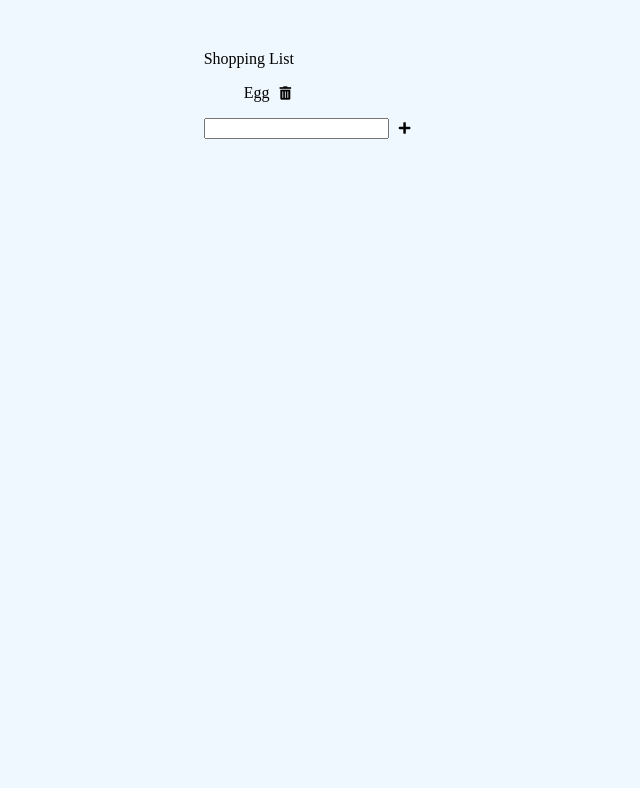
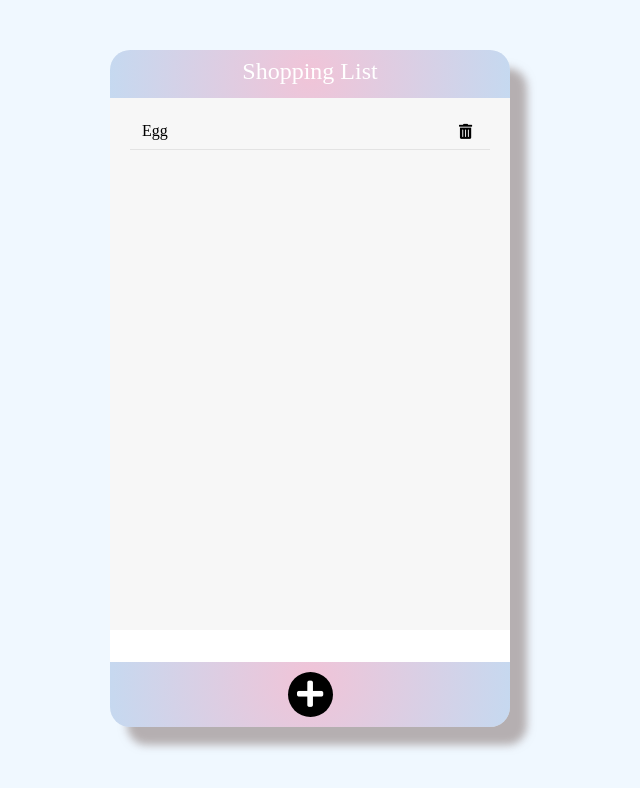
Before and after one commit to kimmsoll/shopping-list-js, a plain HTML site: page index.html in a window 1280 px wide. Shown: the whole page, without its empty margins (330-970 px from the left). Drawn offline with Linux system fonts and the light colour scheme.

Commit message:
change styles.css

```diff
--- a/index.html
+++ b/index.html
@@ -19,6 +19,7 @@
                         <i class="fas fa-trash-alt"></i>
                     </button>
                 </div>
+                <div class="item__divider"></div>
             </li>
         </ul>
         <footer  class="footer">
--- a/styles.css
+++ b/styles.css
@@ -1,65 +1,105 @@
+* {
+  box-sizing: border-box;
+}
+
+ul {
+  padding: 0;
+}
+
+button {
+  border: none;
+  background: transparent;
+  outline: none;
+}
+
 body {
   background-color: aliceblue;
+  text-align: center;
   margin: 0;
   padding: 50px;
   display: flex;
   justify-content: center;
 }
 
-h2 {
-  margin: 10px;
-  color: white;
-  display: block;
-  text-align: center;
+.list {
+  width: 400px;
+  margin: auto;
+  background-color: #f7f7f7;
+  border-radius: 20px;
+  box-shadow: 17px 18px 9px 0px rgba(161, 151, 151, 0.75);
 }
 
-.screen {
-  box-sizing: border-box;
-  display: flex;
-  align-items: center;
-  flex-direction: column;
-  width: 400px;
-  height: 700px;
-  border-radius: 17px;
-  background-image: linear-gradient(
-    to right,
-    rgb(179, 189, 230),
-    rgba(134, 253, 232, 0.8)
+.header {
+  height: 48px;
+  padding: 8px;
+  font-size: 24px;
+  background: radial-gradient(
+    circle,
+    rgba(238, 174, 202, 0.7) 0%,
+    rgba(148, 187, 233, 0.5) 100%
   );
+  border-radius: 20px 20px 0 0;
+  color: white;
 }
 
-.listBox {
-  box-sizing: border-box;
-  padding: 10px 30px 0px 0px;
-  width: 100%;
-  height: 600px;
-  background-color: rgb(239, 251, 255);
-  overflow: hidden;
+.items {
+  height: 500px;
+  overflow-y: auto;
 }
 
-li {
+.item {
   display: flex;
   justify-content: space-between;
+  padding: 8px 32px;
 }
 
-button {
-  border-style: none;
-  background-color: transparent;
+.item__delete {
+  font-size: 15px;
+  cursor: pointer;
+  transition: all 300ms ease-in;
 }
 
-.itemForm {
-  border-style: none;
-  width: 397px;
-  height: 30px;
+.item__delete:hover {
+  color: rgb(211, 0, 98);
+  transform: scale(1.1);
 }
 
-.plusBtn {
+.item__divider {
+  width: 90%;
+  height: 1px;
+  background-color: rgba(211, 211, 211, 0.548);
+  margin: auto;
+}
+
+.footer {
+  background: radial-gradient(
+    circle,
+    rgba(238, 174, 202, 0.7) 0%,
+    rgba(148, 187, 233, 0.5) 100%
+  );
+  border-radius: 0 0 20px 20px;
+}
+
+.footer__input {
+  width: 100%;
+  height: 32px;
+  outline: none;
+  border: none;
+  font-size: 18px;
+  padding: 0 16px;
+}
+
+.footer__button {
+  width: 45px;
+  height: 45px;
+  font-size: 30px;
+  background-color: black;
+  border-radius: 50%;
   color: white;
-  font-size: 30px;
-  width: 40px;
-  text-align: center;
-  border-radius: 50%;
-  border-style: none;
-  background-color: black;
-  margin: 5px;
+  transition: transform 300ms ease-in;
+  margin: 10px 0;
 }
+
+.footer__button:hover {
+  transform: scale(1.1);
+}
```
